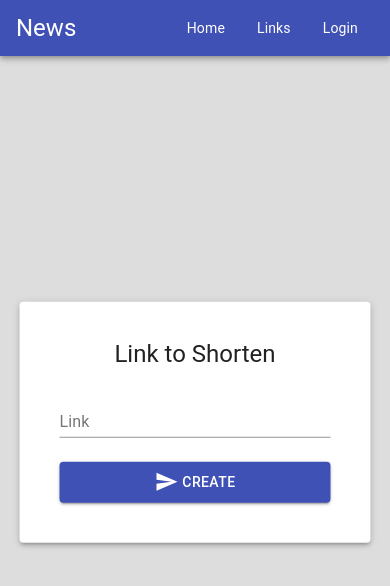
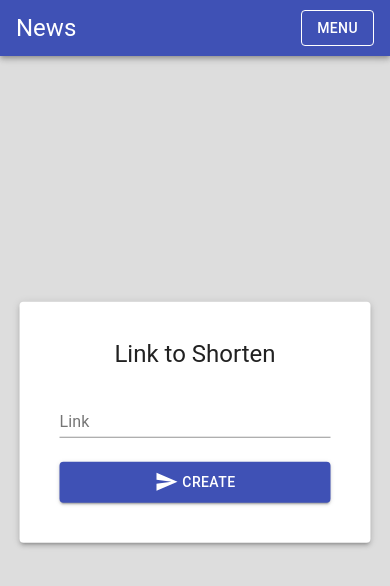
Before and after one commit to Khusyasy/shortlink-app, a React (Create React App) app in the folder client/: page / in a window 390 px wide. Shown: the top 586 px of the page. Built offline with nearby package versions, Linux system fonts and the light colour scheme.

Commit message:
navbar add drawer for mobile nav

```diff
--- a/client/src/App/Navbar/Navbar.js
+++ b/client/src/App/Navbar/Navbar.js
@@ -1,3 +1,4 @@
+import { useState } from "react";
 import { Link as RouterLink } from "react-router-dom";
 import { makeStyles } from '@material-ui/core/styles';
 import AppBar from '@material-ui/core/AppBar';
@@ -6,6 +7,8 @@ import Typography from '@material-ui/core/Typography';
 import Link from '@material-ui/core/Link';
 import List from "@material-ui/core/List";
 import ListItem from "@material-ui/core/ListItem";
+import Button from "@material-ui/core/Button";
+import Drawer from "@material-ui/core/Drawer";
 
 const useStyles = makeStyles((theme) => ({
     root: {
@@ -18,11 +21,41 @@ const useStyles = makeStyles((theme) => ({
         display: 'flex',
         flexDirection: 'row',
         padding: 0,
+        [theme.breakpoints.down("sm")]: {
+            display: "none",
+        }
+    },
+    drawerButton: {
+        [theme.breakpoints.up("md")]: {
+            display: "none",
+        }
+    },
+    navDrawer: {
+        display: 'flex',
+        flexDirection: 'column',
+        width: '40vw',
+        maxWidth: '400px',
+        padding: 0,
     }
 }));
 
+function ListMenus() {
+    return (
+        <>
+            <ListItem>
+                <Link component={RouterLink} to="/" color="inherit">Home</Link>
+            </ListItem>
+            <ListItem>
+                <Link component={RouterLink} to="/login" color="inherit">Login</Link>
+            </ListItem>
+        </>
+    );
+}
+
 function Navbar() {
     const classes = useStyles();
+
+    const [openDrawer, setOpenDrawer] = useState(false);
 
     return (
         <div className={classes.root}>
@@ -32,17 +65,15 @@ function Navbar() {
                     News
                 </Typography>
                 <List className={classes.navFlex}>
-                <ListItem>
-                    <Link component={RouterLink} to="/" color="inherit">Home</Link>
-                </ListItem>
-                <ListItem>
-                    <Link component={RouterLink} to="/links" color="inherit">Links</Link>
-                </ListItem>
-                <ListItem>
-                    <Link component={RouterLink} to="/login" color="inherit">Login</Link>
-                </ListItem>
+                    {ListMenus()}
                 </List>
+                <Button className={classes.drawerButton} variant="outlined" color="inherit" onClick={() => setOpenDrawer(true)}>MENU</Button>
             </Toolbar>
+            <Drawer anchor="right" open={openDrawer} onClose={() => setOpenDrawer(false)}>
+                <List className={classes.navDrawer}>
+                    {ListMenus()}
+                </List>
+            </Drawer>
         </AppBar>
         </div>
     );
```
Lines whose indentation alone changed are shown as unchanged.
